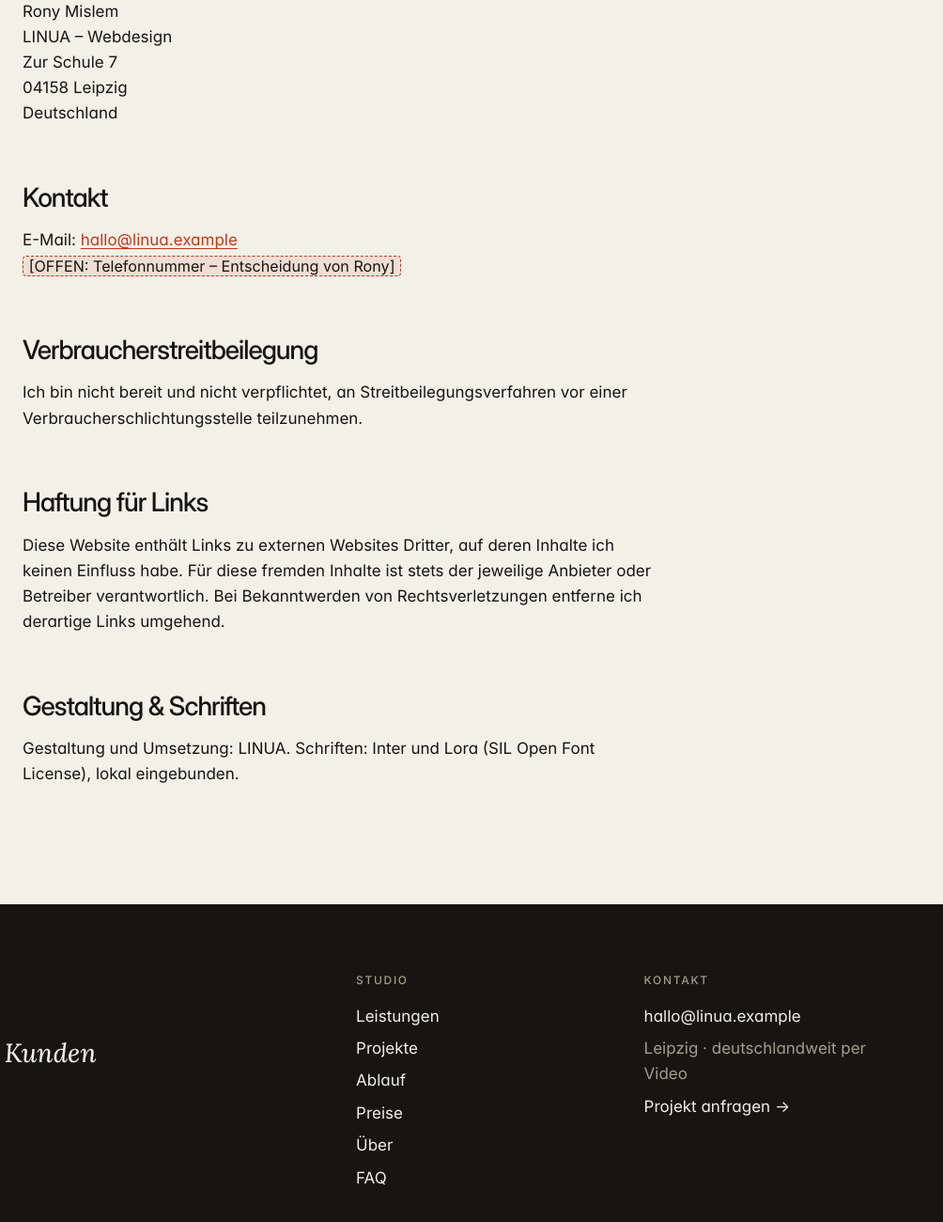
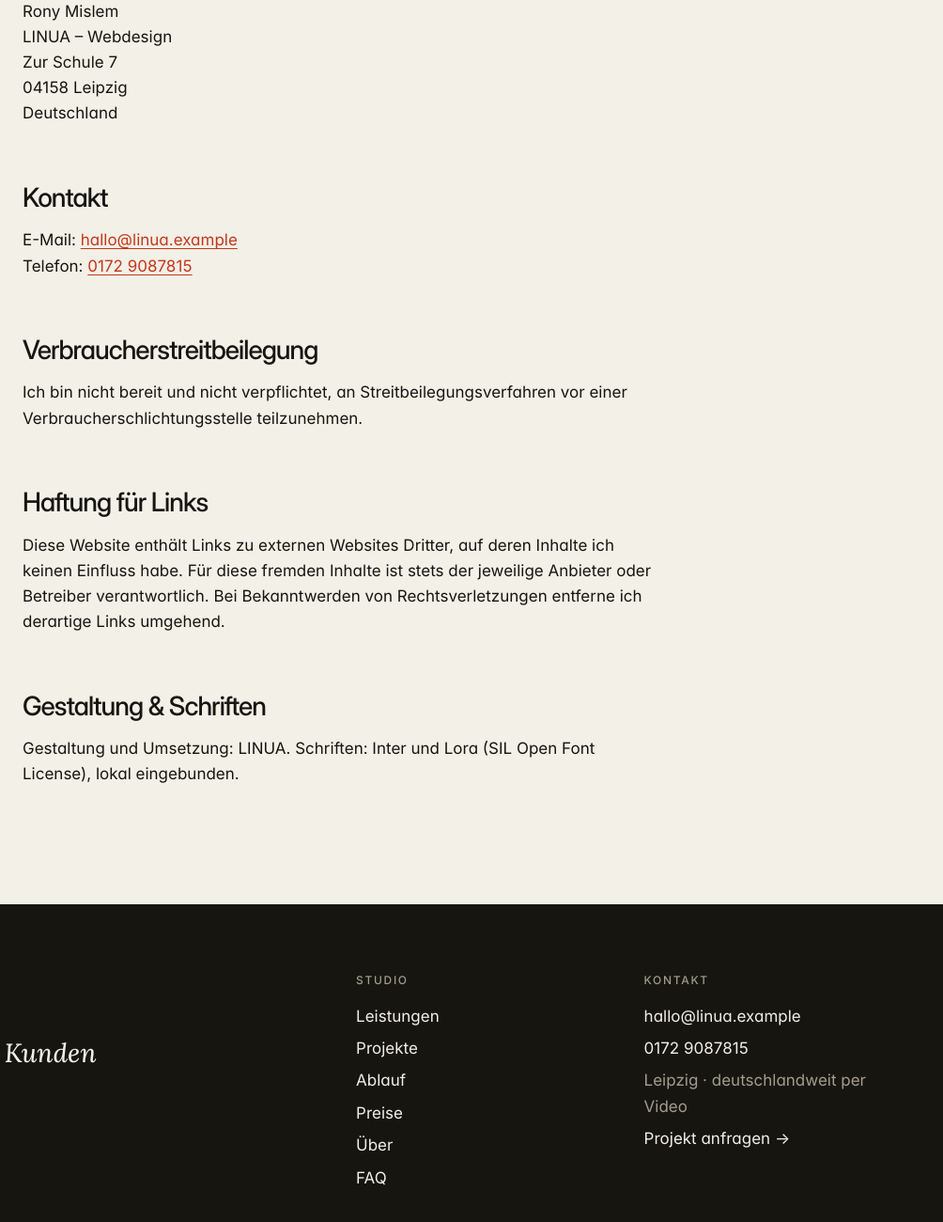
Before and after one commit to ronymislem123-ai/ronymislem123-ai.github.io, a plain HTML site: page impressum.html in a window 1280 px wide. Shown: the part 580-1880 px from the top of the page at 94% size, 276-1280 px from the left. Drawn offline with Linux system fonts and the light colour scheme.

Commit message:
Telefonnummer ergänzt
Co-Authored-By: Claude Opus 5.5 <noreply@anthropic.com>
Claude-Session: https://claude.ai/code/session_01PGwdSQQCPZVVCc3w8MqzeK

```diff
--- a/impressum.html
+++ b/impressum.html
@@ -109,7 +109,7 @@
     <p>Rony Mislem<br>LINUA – Webdesign<br>Zur Schule 7<br>04158 Leipzig<br>Deutschland</p>
 
     <h2>Kontakt</h2>
-    <p>E-Mail: <a href="mailto:hallo@linua.example">hallo@linua.example</a><br><span class="todo">[OFFEN: Telefonnummer – Entscheidung von Rony]</span></p>
+    <p>E-Mail: <a href="mailto:hallo@linua.example">hallo@linua.example</a><!--phone--><br>Telefon: <a href="tel:+491729087815">0172 9087815</a><!--/phone--></p>
 
 
     <h2>Verbraucherstreitbeilegung</h2>
@@ -147,7 +147,7 @@
         <p class="footer__title">Kontakt</p>
         <ul class="footer__list">
           <li><a href="mailto:hallo@linua.example">hallo@linua.example</a></li>
-
+          <li><a href="tel:+491729087815">0172 9087815</a></li>
           <li class="muted">Leipzig · deutschlandweit per Video</li>
           <li><a href="kontakt.html">Projekt anfragen →</a></li>
         </ul>
```
Also changed, not shown: 404.html (+1 -1 lines), ablauf.html (+1 -1 lines), danke.html (+1 -1 lines), datenschutz.html (+1 -1 lines), faq.html (+1 -1 lines), index.html (+3 -2 lines), kontakt.html (+2 -2 lines), leistungen.html (+1 -1 lines), preise.html (+1 -1 lines), projekte.html (+1 -1 lines), ueber.html (+1 -1 lines).
